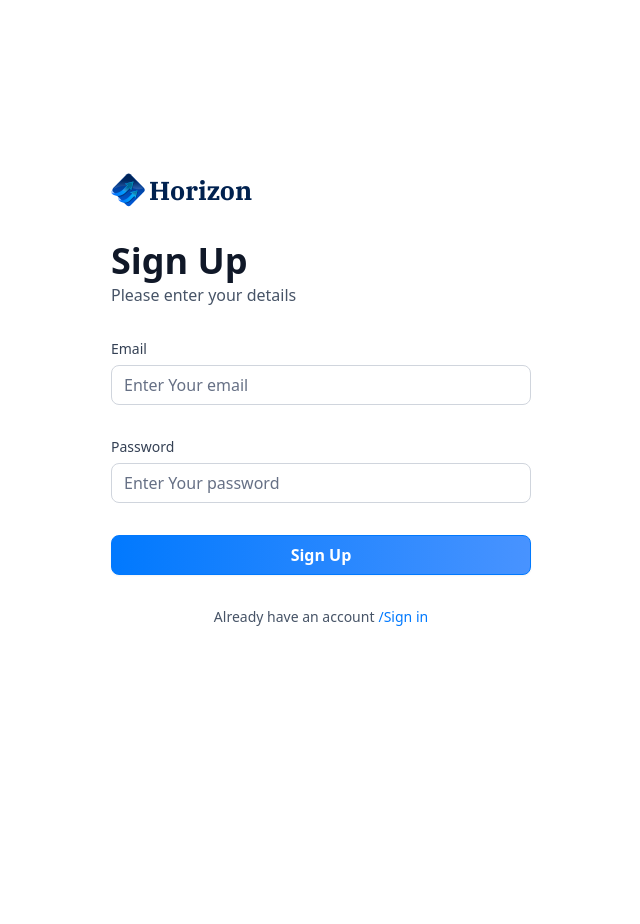
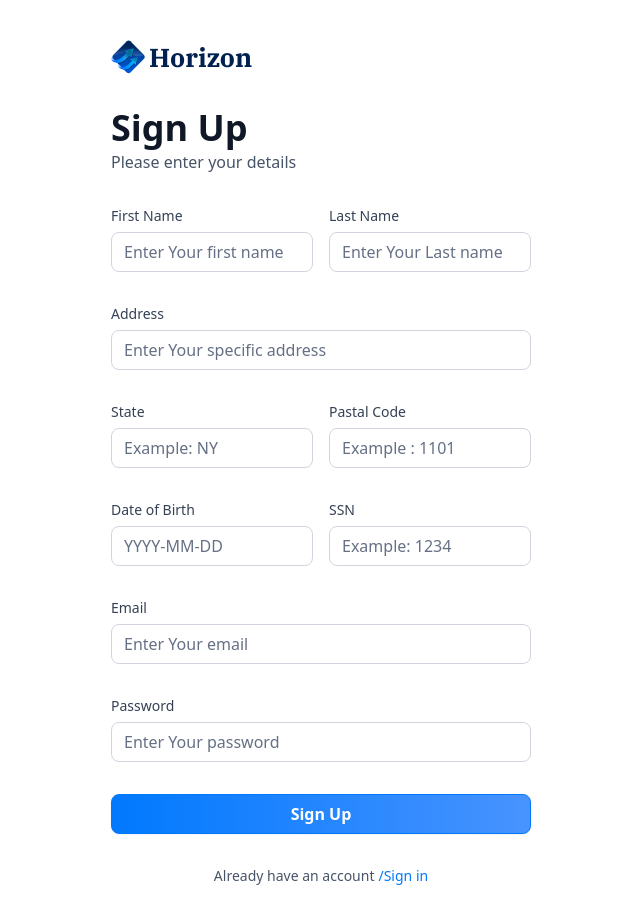
Before and after one commit to grbpdl/banking-app, a Next.js app: page /sign-up in a window 1280 px wide. Shown: the whole page, without its empty margins (319-959 px from the left). Before the commit the page ends 800 px from the top, so only its background shows below. Built offline with nearby package versions, Linux system fonts and the light colour scheme.

Commit message:
implement signup form

```diff
--- a/components/AuthForm.tsx
+++ b/components/AuthForm.tsx
@@ -21,23 +21,21 @@
 import CustomInput from './CustomInput'
 
 
-const formSchema = z.object({
-   email:z.string().email(),
-})
 
 
 const AuthForm = ({ type }: { type: string }) => {
     const [user, setUser] = useState(null)
     const [isLoading, setIsLoading] = useState(false);
-    const form = useForm<z.infer<typeof authFormSchema>>({
-        resolver: zodResolver(authFormSchema),
+    const formSchema=authFormSchema(type);
+    const form = useForm<z.infer<typeof formSchema>>({
+        resolver: zodResolver(formSchema),
         defaultValues: {
             email: "",
             password:"",
         },
     })
     // 2. Define a submit handler.
-    function onSubmit(values: z.infer<typeof authFormSchema>) {
+    function onSubmit(values: z.infer<typeof formSchema>) {
         // Do something with the form values.
         // ✅ This will be type-safe and validated.
         setIsLoading(true)
@@ -79,6 +77,33 @@
                 <>
                     <Form {...form}>
                         <form onSubmit={form.handleSubmit(onSubmit)} className="space-y-8">
+                            {type==='sign-up' && (
+                                <>
+                                <div className=' flex gap-4'>
+                            <CustomInput control={form.control}
+                            name='firstName' label='First Name' placeholder='Enter Your first name'/>
+
+                            <CustomInput control={form.control}
+                            name='lastName' label='Last Name' placeholder='Enter Your Last name'/>
+                           </div>
+                            <CustomInput control={form.control}
+                            name='address1' label='Address' placeholder='Enter Your specific address'/>
+
+                           <div className=' flex gap-4'>
+                            <CustomInput control={form.control}
+                            name='state' label='State' placeholder='Example: NY'/>
+                            <CustomInput control={form.control}
+                            name='postalCode' label='Pastal Code' placeholder='Example : 1101'/>
+                           </div>
+                           <div className=' flex gap-4'>
+                            <CustomInput control={form.control}
+                            name='dateOfBirth' label='Date of Birth' placeholder='YYYY-MM-DD'/>
+                            <CustomInput control={form.control}
+                            name='ssn' label='SSN' placeholder='Example: 1234'/>
+                           </div>
+                                </>
+                            )}
+
                             <CustomInput control={form.control}
                             name='email' label='Email' placeholder='Enter Your email'/>
                             <CustomInput control={form.control}
--- a/components/CustomInput.tsx
+++ b/components/CustomInput.tsx
@@ -12,12 +12,12 @@
 import { z } from 'zod'
 import { authFormSchema } from '@/lib/utils'
 
-
+const formSchema=authFormSchema('sign-up')
 
 
 interface CustomInput{
-    control:Control<z.infer<typeof authFormSchema>>,
-    name:FieldPath<z.infer<typeof authFormSchema>>,
+    control:Control<z.infer<typeof formSchema>>,
+    name:FieldPath<z.infer<typeof formSchema>>,
     label:string,
     placeholder:string
 }
--- a/lib/utils.ts
+++ b/lib/utils.ts
@@ -195,8 +195,14 @@
   return date > twoDaysAgo ? "Processing" : "Success";
 };
 
-export const authFormSchema = z.object({
+export const authFormSchema = (type:string)=>z.object({
   email:z.string().email(),
   password:z.string().min(8),
-  // username:z.string()
+  firstName:type==='sign-in'? z.string().optional():z.string().min(3),
+  lastName:type==='sign-in'? z.string().optional():z.string().min(3),
+  address1:type==='sign-in'? z.string().optional():z.string().max(50),
+  state:type==='sign-in'? z.string().optional():z.string().min(2).max(2),
+  postalCode:type==='sign-in'? z.string().optional():z.string().min(3).max(6),
+  dateOfBirth:type==='sign-in'? z.string().optional():z.string().min(3),
+  ssn:type==='sign-in'? z.string().optional():z.string().min(3),
 })
```
